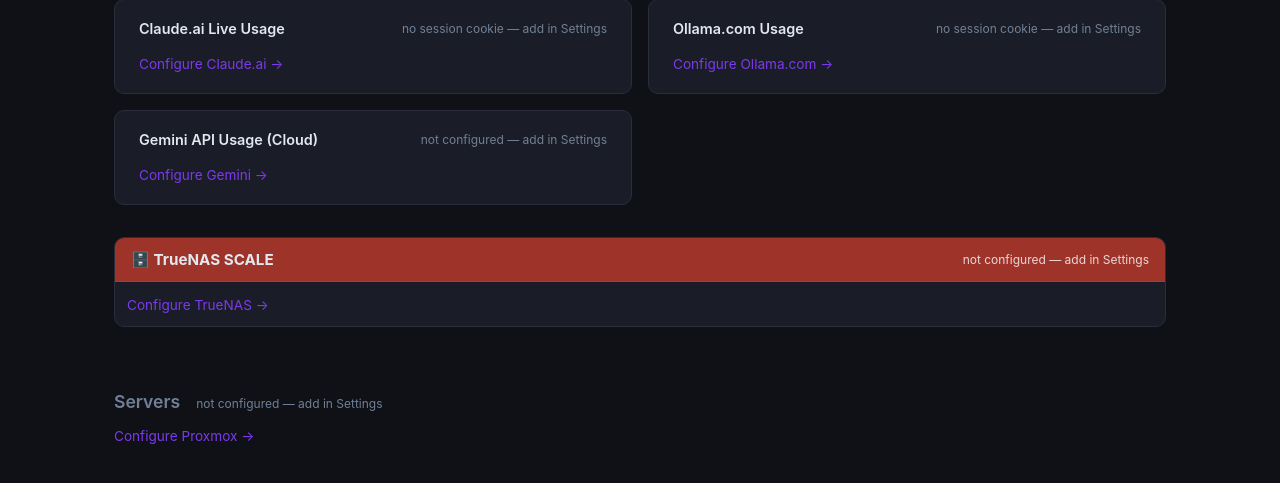
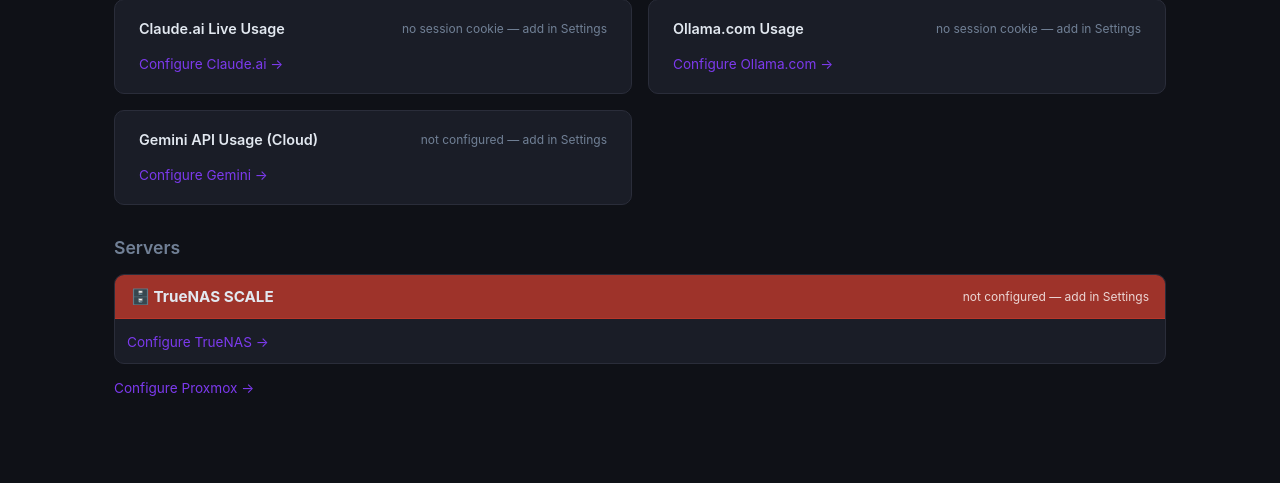
Before and after one commit to Jemplayer82/stats, a Flask app: page / in a window 1280 px wide. Shown: the part 144-627 px from the top of the page. Run offline with Flask 3, Linux system fonts and the light colour scheme; data that the repository does not hold is empty.

Commit message:
Group TrueNAS and Proxmox under single Servers heading
Co-Authored-By: Claude Sonnet 4.6 <noreply@anthropic.com>

```diff
--- a/templates/index.html
+++ b/templates/index.html
@@ -33,24 +33,26 @@
   </div>
 </section>
 
-<!-- TrueNAS SCALE -->
-<section class="proxmox-section" id="truenas-section">
-  <div class="px-column" style="border-radius:10px;overflow:hidden">
-    <div class="px-column-header node-red">
-      <span class="px-column-title">🗄️ TrueNAS SCALE</span>
-      <span class="chart-sub" id="truenas-sub" style="color:#fff;opacity:.8">loading…</span>
-    </div>
-    <div style="padding:.75rem" id="truenas-content"></div>
-  </div>
-</section>
-
-<!-- Proxmox Cluster Resources -->
+<!-- Servers -->
 <section class="proxmox-section">
   <div class="section-header">
     <h2>Servers</h2>
-    <span class="chart-sub" id="proxmox-sub">loading…</span>
   </div>
+
+  <!-- TrueNAS SCALE -->
+  <div id="truenas-section" style="margin-bottom:1rem">
+    <div class="px-column" style="border-radius:10px;overflow:hidden">
+      <div class="px-column-header node-red">
+        <span class="px-column-title">🗄️ TrueNAS SCALE</span>
+        <span class="chart-sub" id="truenas-sub" style="color:#fff;opacity:.8">loading…</span>
+      </div>
+      <div style="padding:.75rem" id="truenas-content"></div>
+    </div>
+  </div>
+
+  <!-- Proxmox nodes -->
   <div id="proxmox-grid" class="proxmox-columns"></div>
+  <span class="chart-sub" id="proxmox-sub" style="display:none"></span>
 </section>
 
 <script>
```
